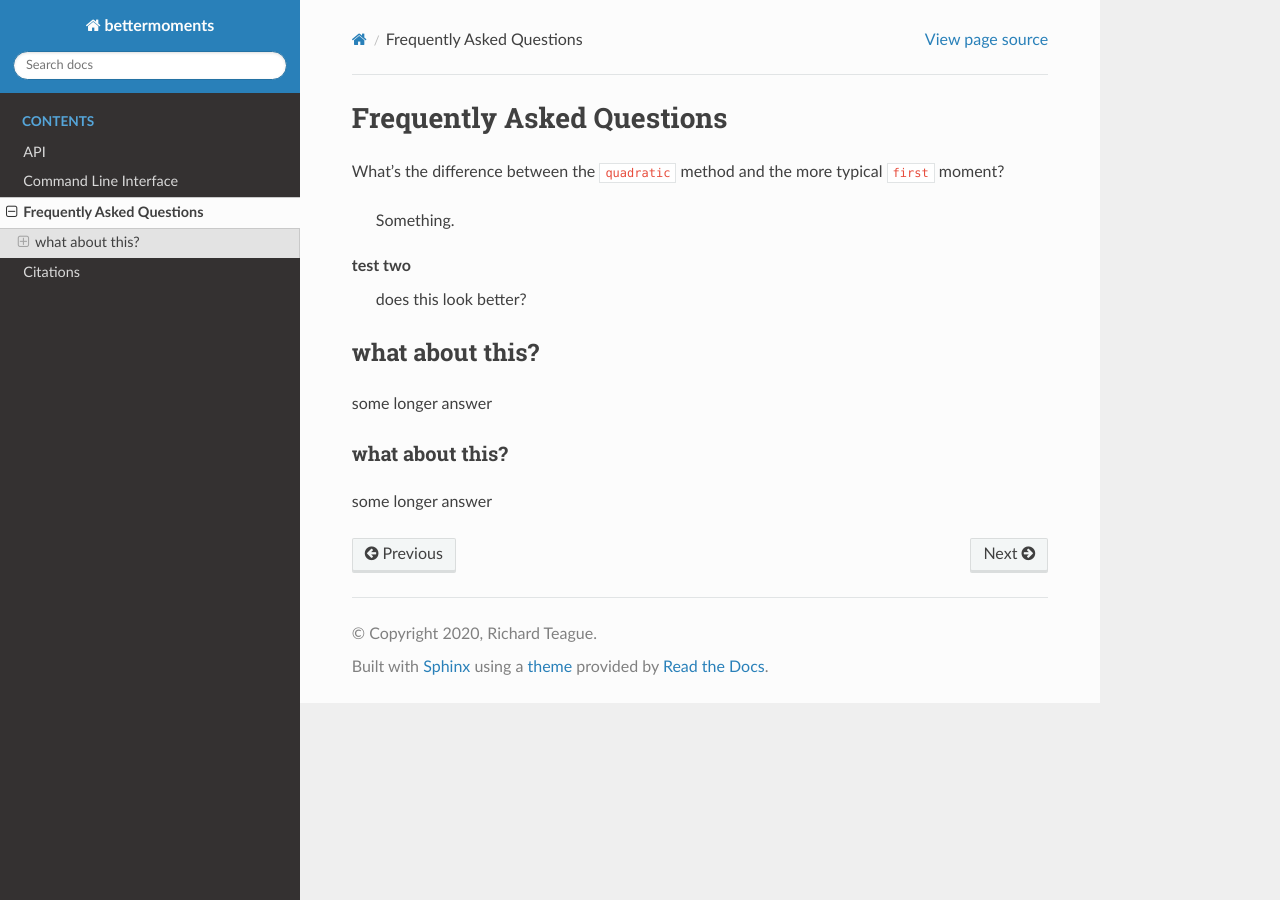
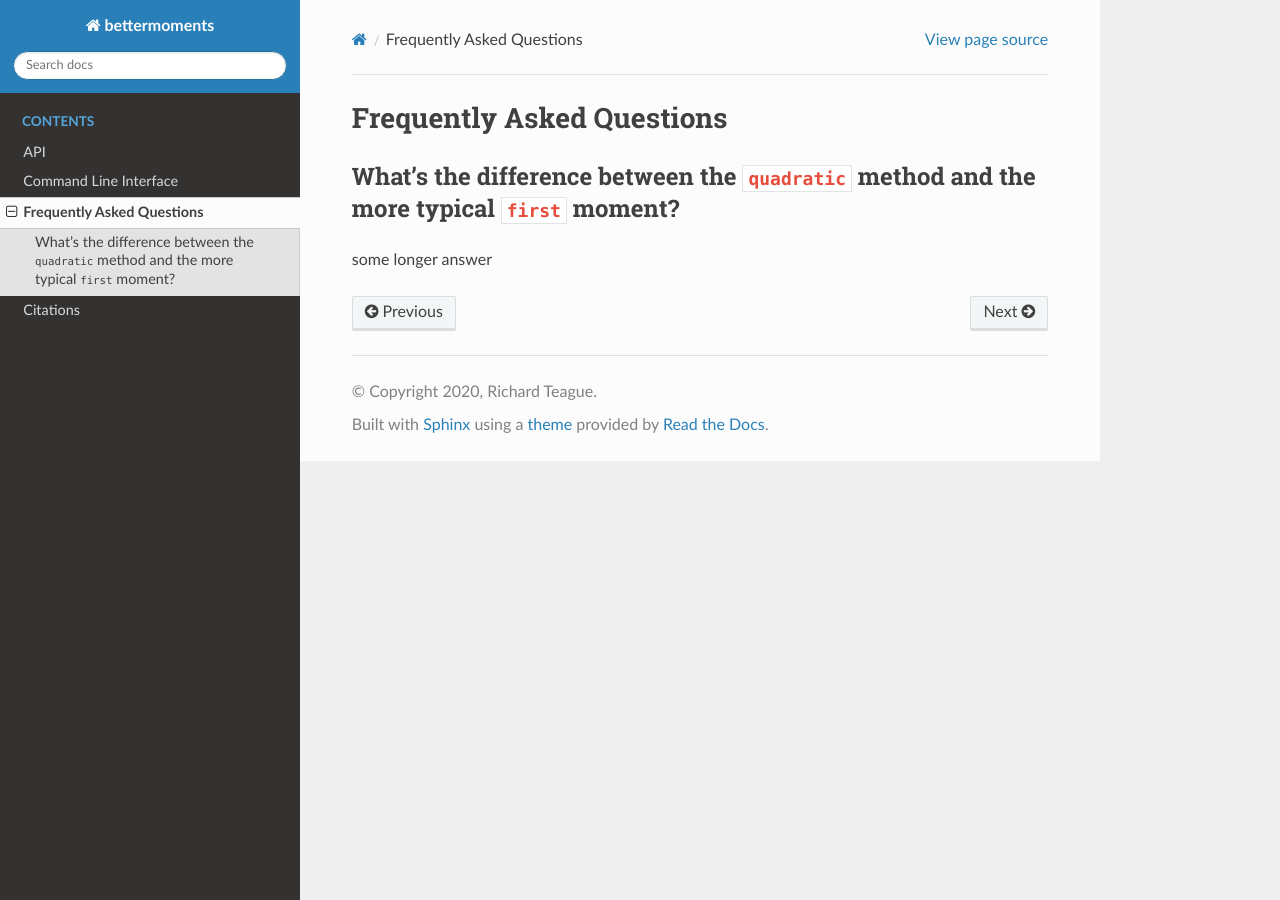
Before and after one commit to richteague/bettermoments, a Sphinx documentation site: the page built from docs/user/faq.rst, in a window 1280 px wide. Built offline with Sphinx 7.4.7 and the Read the Docs theme 2.0.0, drawn with Linux system fonts in a browser that asks for light colours; formulas are drawn with MathJax 3.

Commit message:
more formatting tests

```diff
--- a/docs/user/faq.rst
+++ b/docs/user/faq.rst
@@ -3,20 +3,7 @@
 Frequently Asked Questions
 ==========================
 
-What's the difference between the ``quadratic`` method and the more typical
-``first`` moment?
-    Something.
-
-
-test two
-    does this look better?
-
-what about this?
+What's the difference between the ``quadratic`` method and the more typical ``first`` moment?
 ^^^^^^^^^^^^^^^^
 
 some longer answer
-
-what about this?
-""""""""""""""""
-
-some longer answer
```
